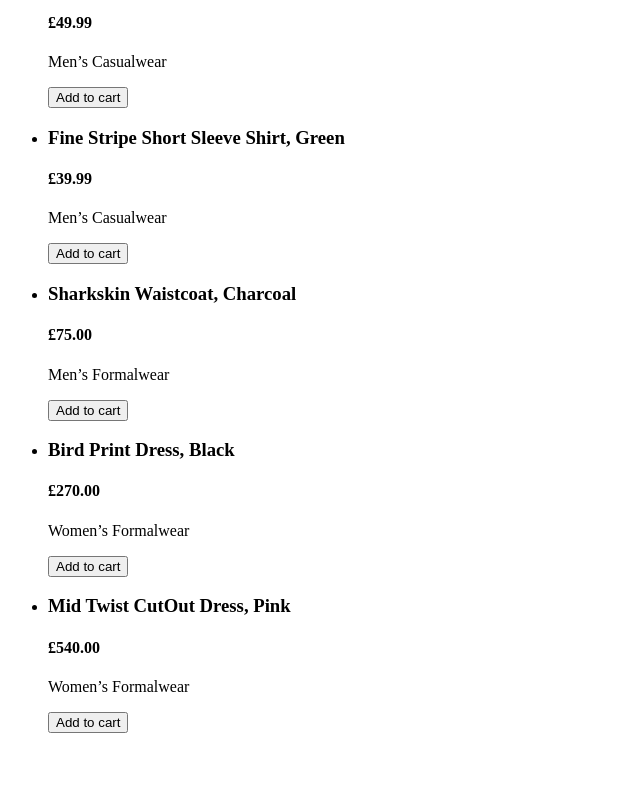
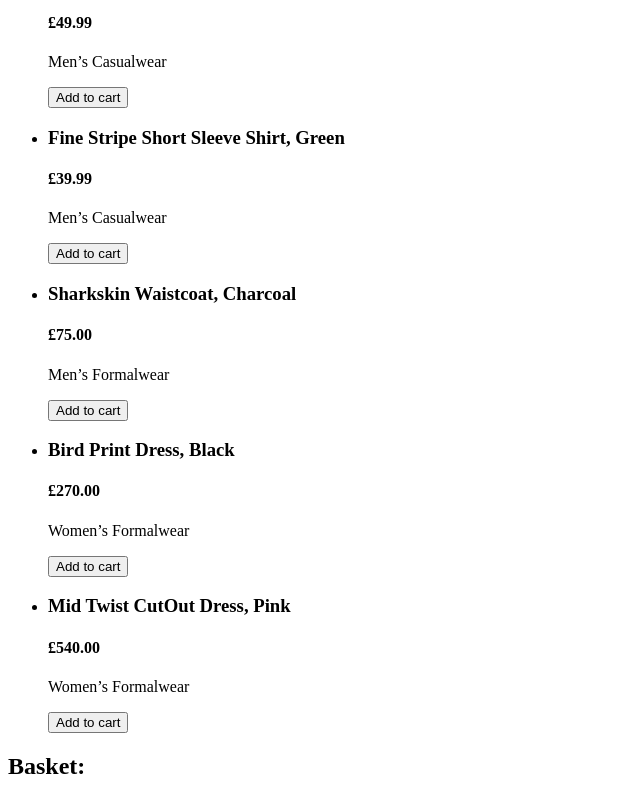
Before and after one commit to nkhil/clothing-retail-react-app, a React app: page / in a window 1280 px wide. Shown: the part 1142-1942 px from the top of the page, without its empty margins (0-640 px from the left). Before the commit the page ends 1891 px from the top, so only its background shows below. Built offline with nearby package versions, Linux system fonts and the light colour scheme.

Commit message:
Add ShoppingCart component to App

```diff
--- a/src/App/App.js
+++ b/src/App/App.js
@@ -1,6 +1,7 @@
 import React, { Component, Fragment } from "react"
 import products from "./helpers/products"
 import ProductList from "./components/ProductList"
+import ShoppingCart from "./components/Cart"
 
 class App extends Component {
   state = {
@@ -36,6 +37,10 @@ class App extends Component {
           addToCart={this.addToCart}
           deductProductFromInventory={this.deductProductFromInventory}
         />
+        <ShoppingCart
+          products={this.state.products}
+          shoppingCart={this.state.shoppingCart}
+        />
       </Fragment>
     )
   }
```
